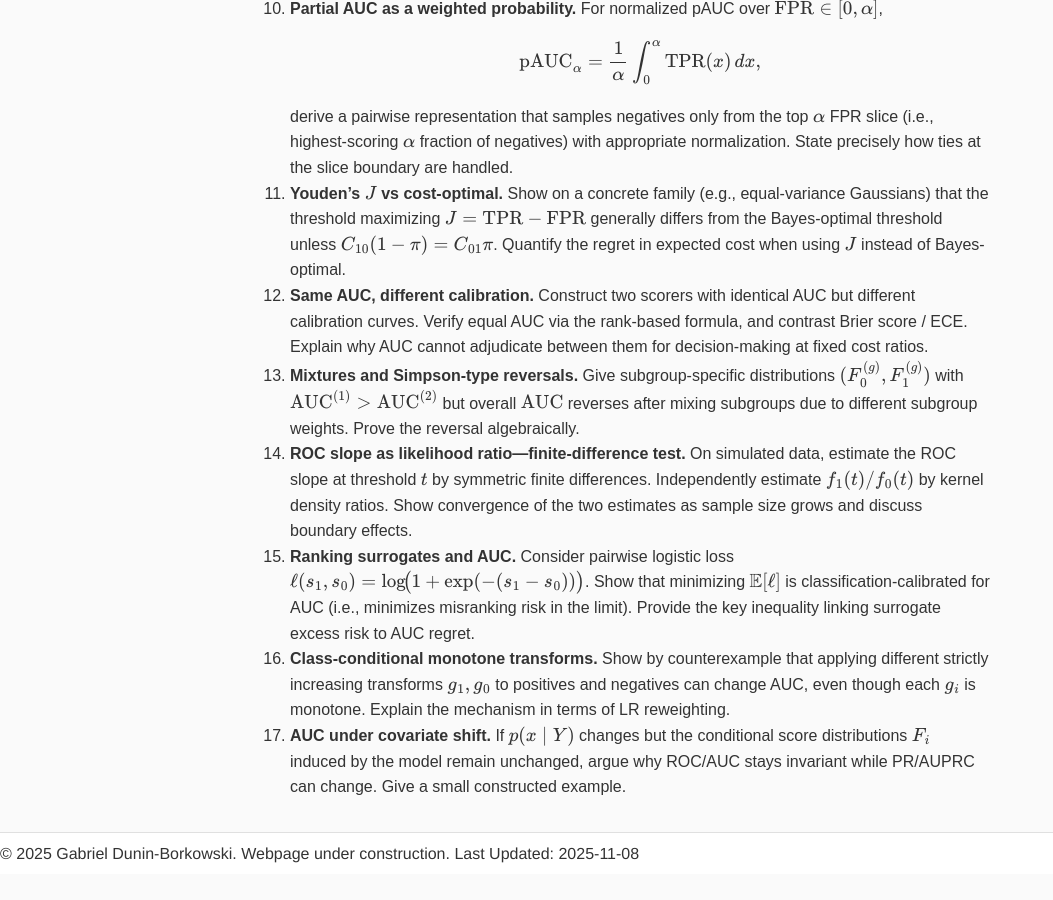
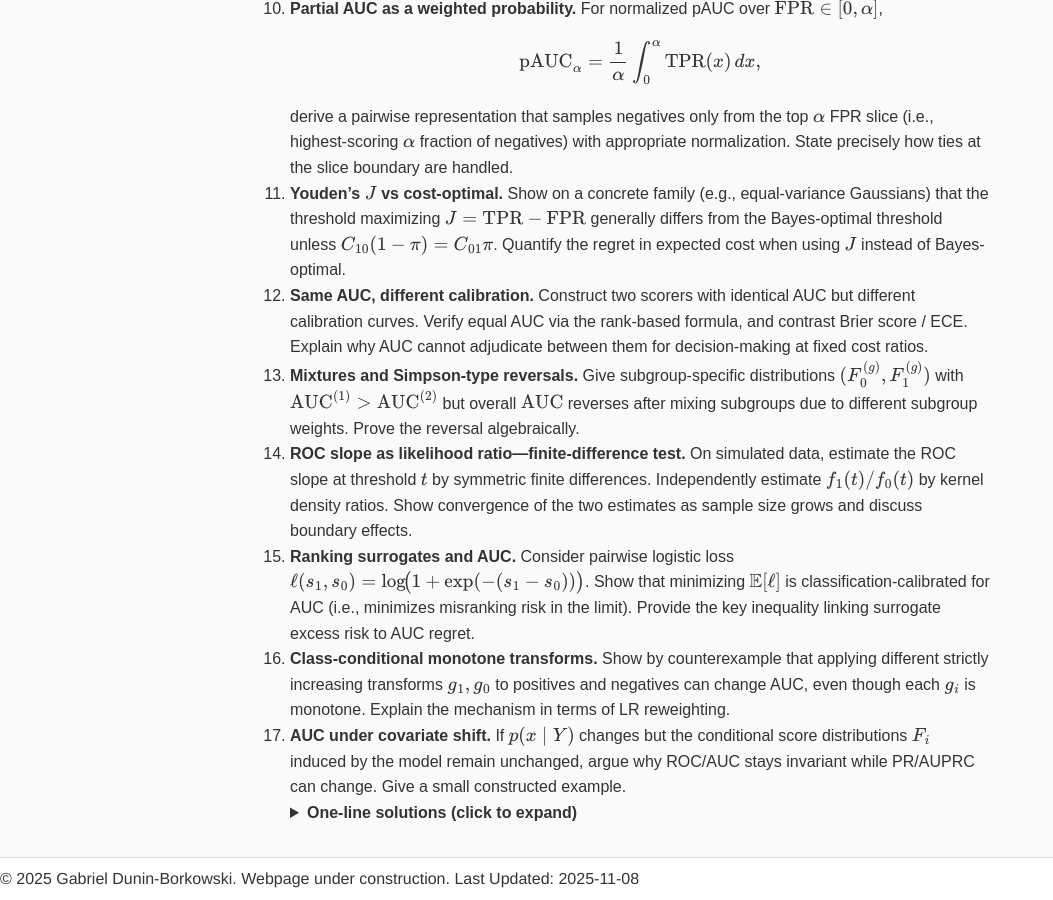
Before and after one commit to econometricsfanboy/gabrieldunin.com, a Jekyll site: the page built from docs/blog/2025-11-08-ROC-Derivation-with-images.html, in a window 1280 px wide and 900 px high, scrolled down 6463 px. Shown: the whole window, without its empty margins (0-1053 px from the left). Built offline with Jekyll 4.4.1, drawn with Linux system fonts in a browser that asks for light colours; before the commit the page ends 7337 px from its top, so only the background shows below that; some of the changed lines change nothing that is shown.

Commit message:
Update 2025-11-08-ROC-Derivation-with-images.html

```diff
--- a/docs/blog/2025-11-08-ROC-Derivation-with-images.html
+++ b/docs/blog/2025-11-08-ROC-Derivation-with-images.html
@@ -353,6 +353,7 @@
 <hr/>
 
 <!-- PROBLEMS -->
+<!-- PROBLEMS -->
 <section>
   <h2>7. Problem set</h2>
   <ol>
@@ -398,4 +399,59 @@
 
     <li><strong>AUC under covariate shift.</strong> If \(p(x\mid Y)\) changes but the conditional score distributions \(F_i\) induced by the model remain unchanged, argue why ROC/AUC stays invariant while PR/AUPRC can change. Give a small constructed example.</li>
   </ol>
+
+  <!-- SOLUTIONS DROPDOWN -->
+  <details>
+    <summary><strong>One‑line solutions (click to expand)</strong></summary>
+    <ol>
+      <li><strong>Stieltjes tie term.</strong> Ties get half‑credit because when sweeping a threshold past an atom, the Riemann–Stieltjes integral splits the jump evenly; equivalently, an infinitesimal random perturbation breaks any tie \(50\text{–}50\).</li>
+
+      <li><strong>Double‑integral equivalence.</strong> Since \(0\le \mathbf{1}\{s_1&gt;s_0\}\le 1\) and \(f_0,f_1\) are integrable densities, Tonelli applies; thus \(\iint \mathbf{1}\{s_1&gt;s_0\}f_1(s_1)f_0(s_0)\,ds_1ds_0=\Pr(S_1&gt;S_0)\).</li>
+
+      <li><strong>ROC concavity ⇔ MLR.</strong> Parameterize ROC by threshold \(t\). Then \(\dfrac{d\,\mathrm{TPR}(t)}{d\,\mathrm{FPR}(t)}=\dfrac{f_1(t)}{f_0(t)}\). If \(f_1/f_0\) increases in \(t\), the slope decreases as FPR increases, hence the ROC is concave; a non‑MLR pair (e.g., bimodal \(f_1\) crossing \(f_0\) twice) yields a convex bump.</li>
+
+      <li><strong>Bayes operating point.</strong> Choose \(t^\star\) where \(\dfrac{f_1(t^\star)}{f_0(t^\star)}=\dfrac{C_{10}(1-\pi)}{C_{01}\pi}\). For \(S_i\sim\mathcal{N}(\mu_i,\sigma^2)\),
+        \[
+        t^\star=\frac{\mu_0+\mu_1}{2}+\frac{\sigma^2}{\mu_1-\mu_0}\ln\!\frac{(1-\pi)C_{10}}{\pi C_{01}},
+        \]
+        and the ROC slope there equals the cost ratio.</li>
+
+      <li><strong>Binormal AUC.</strong> With independence \(D=S_1-S_0\sim\mathcal{N}(\mu_1-\mu_0,\sigma_1^2+\sigma_0^2)\), so \(\mathrm{AUC}=\Pr(D&gt;0)=\Phi\!\big((\mu_1-\mu_0)/\sqrt{\sigma_1^2+\sigma_0^2}\big)\).</li>
+
+      <li><strong>Strictly vs. non‑strict transforms.</strong> Any strictly increasing \(g\) preserves all pairwise orders (AUC invariant). A non‑strict map (rounding/clipping) converts a fraction \(p\) of wins into ties, reducing AUC by \(p/2\).</li>
+
+      <li><strong>Quantization penalty.</strong> With uniform bin width \(w\approx\text{range}/2^b\),
+        \[
+        \Delta\mathrm{AUC}\le \tfrac12\sum_k \Pr(S_1\in k)\Pr(S_0\in k)\approx \frac{w}{2}\int f_1(x)f_0(x)\,dx=O(2^{-b}),
+        \]
+        under mild smoothness.</li>
+
+      <li><strong>U‑statistic variance.</strong> Empirical AUC (with tie half‑credit) is an unbiased \((1,1)\) U‑statistic with asymptotic variance \(\operatorname{Var}(\psi_1(S_1))/m+\operatorname{Var}(\psi_0(S_0))/n\), where \(\psi_1(s)=\mathbb{E}[h(s,S_0)]\), \(\psi_0(s)=\mathbb{E}[h(S_1,s)]\).</li>
+
+      <li><strong>Symmetric label noise.</strong> Each pair is correct with prob.\((1-2\eta)\) and same‑label with prob.\(\eta\); hence \(\mathrm{AUC}_\text{obs}=(1-2\eta)\,\mathrm{AUC}_\text{true}+\eta\), i.e., linear shrinkage toward \(0.5\).</li>
+
+      <li><strong>Partial AUC.</strong> Let \(\mathcal{N}_\alpha\) be negatives in the top \(\alpha\) FPR slice. Then
+        \[
+        \mathrm{pAUC}_\alpha=\Pr(S_1&gt;S_0\mid S_0\in\mathcal{N}_\alpha)+\tfrac12\Pr(S_1=S_0\mid S_0\in\mathcal{N}_\alpha),
+        \]
+        with boundary ties fractionally included so the FPR mass is exactly \(\alpha\).</li>
+
+      <li><strong>Youden’s \(J\) vs. Bayes.</strong> \(J\) selects slope \(1\), whereas Bayes uses \(m=\frac{C_{10}(1-\pi)}{C_{01}\pi}\). Regret in expected cost:
+        \[
+        C_{01}\pi\,(\mathrm{TPR}^\star-\mathrm{TPR}_J)+C_{10}(1-\pi)\,(\mathrm{FPR}_J-\mathrm{FPR}^\star).
+        \]</li>
+
+      <li><strong>Same AUC, different calibration.</strong> Identical rankings \(\Rightarrow\) same AUC, yet Brier/ECE can differ markedly; AUC cannot decide between calibrated probabilities for fixed cost ratios.</li>
+
+      <li><strong>Mixtures & Simpson reversals.</strong> Overall \(\mathrm{AUC}=\sum_{g,g'} w_g w_{g'}\,\Pr(S_1^{(g)}&gt;S_0^{(g')})+\tfrac12\Pr(=)\). Changing subgroup weights \(w_g\) can reverse model ordering even if each subgroup prefers the opposite.</li>
+
+      <li><strong>ROC slope = LR (finite differences).</strong> Symmetric finite differences \(\Delta\mathrm{TPR}/\Delta\mathrm{FPR}\) around \(t\) converge to \(f_1(t)/f_0(t)\) as \(n\to\infty\); bias/variance inflate near boundaries where densities are small.</li>
+
+      <li><strong>Ranking surrogate calibration.</strong> Pairwise logistic loss is classification‑calibrated for AUC: there exists \(\psi\) with \(\psi(\text{AUC regret})\le \text{logistic regret}\); minimizing the surrogate drives misranking risk to zero.</li>
+
+      <li><strong>Class‑conditional monotone maps.</strong> Applying different strictly increasing \(g_1,g_0\) changes Jacobians and hence the likelihood ratio \(f_1/f_0\), altering pairwise orders; AUC can change.</li>
+
+      <li><strong>Covariate shift.</strong> If score marginals \(F_0,F_1\) are unchanged, ROC/AUC (conditioned on class) remain invariant, while PR/AUPRC shift with prevalence via \(\mathrm{Prec}=\frac{\pi\,\mathrm{TPR}}{\pi\,\mathrm{TPR}+(1-\pi)\,\mathrm{FPR}}\).</li>
+    </ol>
+  </details>
 </section>
```
